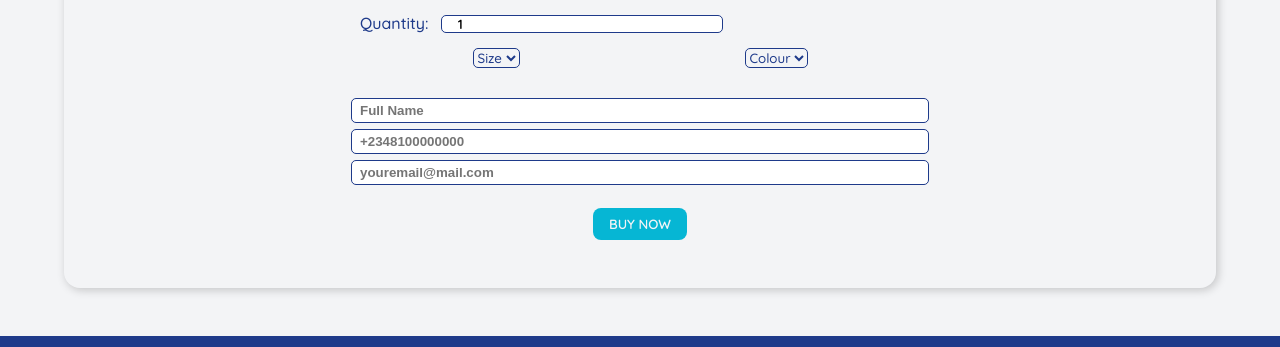
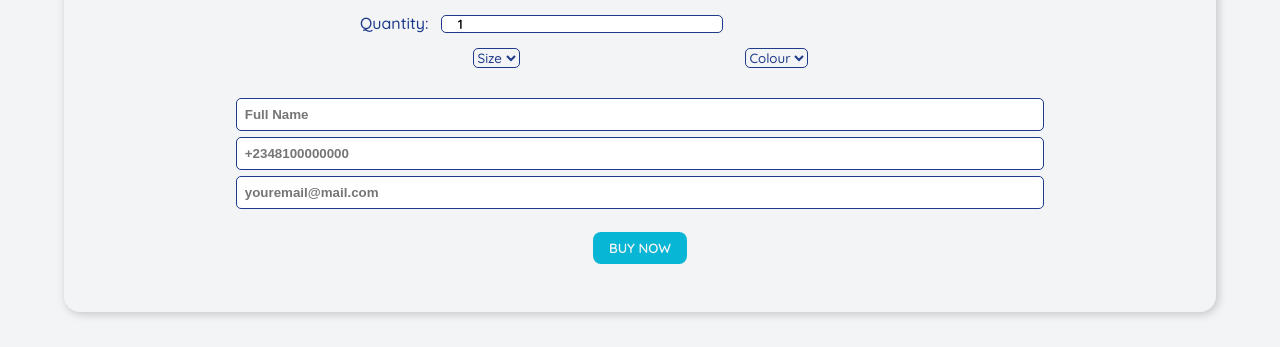
Before and after one commit to PERFEXION17/everritin-drips, a plain HTML site: page products/shs-nike-dunks.html in a window 1280 px wide. Shown: the part 1639-1986 px from the top of the page. Drawn offline with nearby package versions, Linux system fonts and the light colour scheme.

Commit message:
increased the size of the input fields

```diff
--- a/products.css
+++ b/products.css
@@ -113,7 +113,7 @@ img{
 }
 
 .product_form{
-    width: 50%;
+    width: 70%;
     margin: auto;
     display: flex;
     flex-direction: column;
@@ -125,7 +125,7 @@ img{
     border-radius: .25rem;
     border: none;
     outline: 1px solid var(--primary_color);
-    padding: .25rem .5rem;
+    padding: .5rem;
     color: var(--primary_color);
     font-weight: 600;
 }
```
